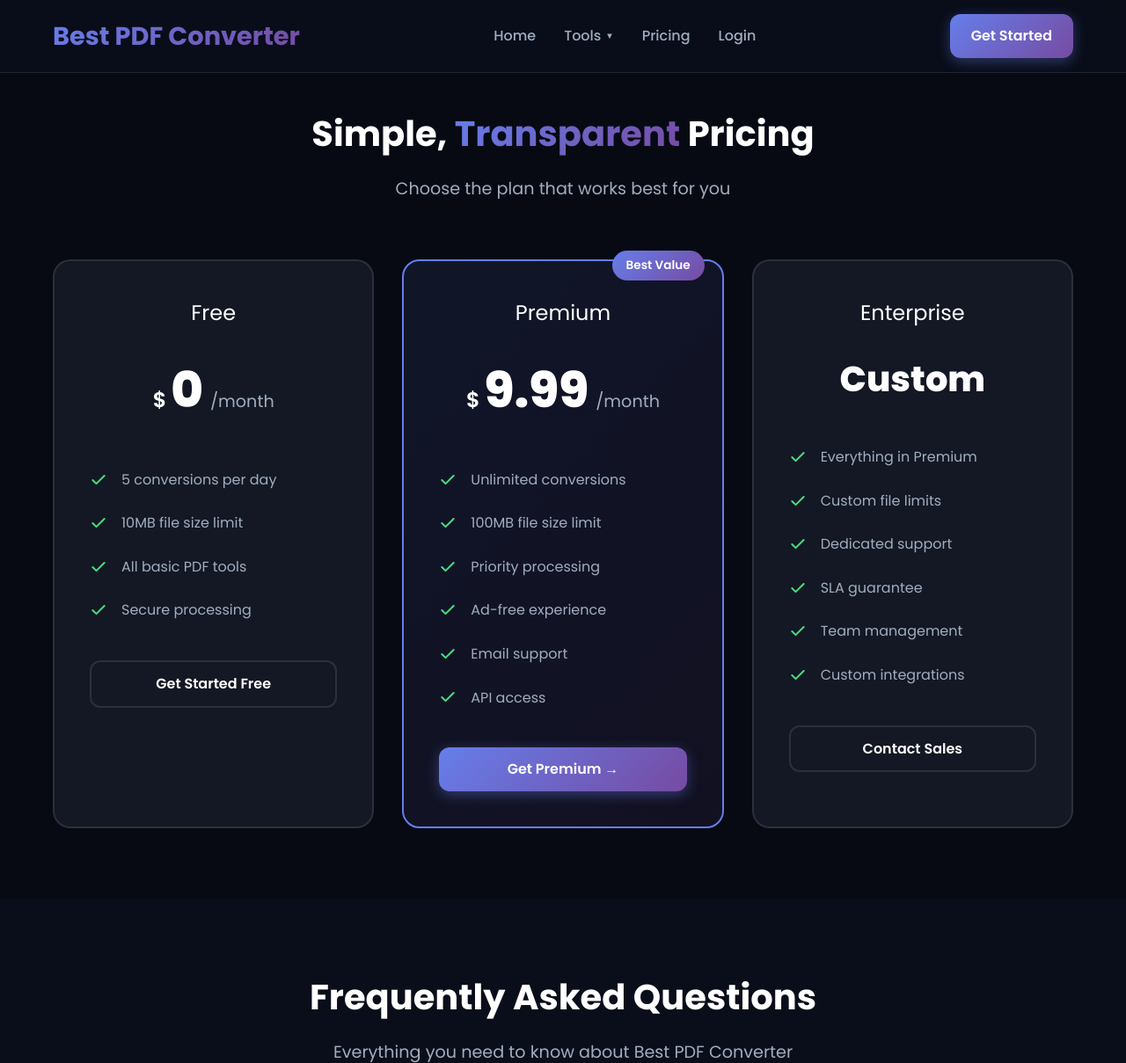
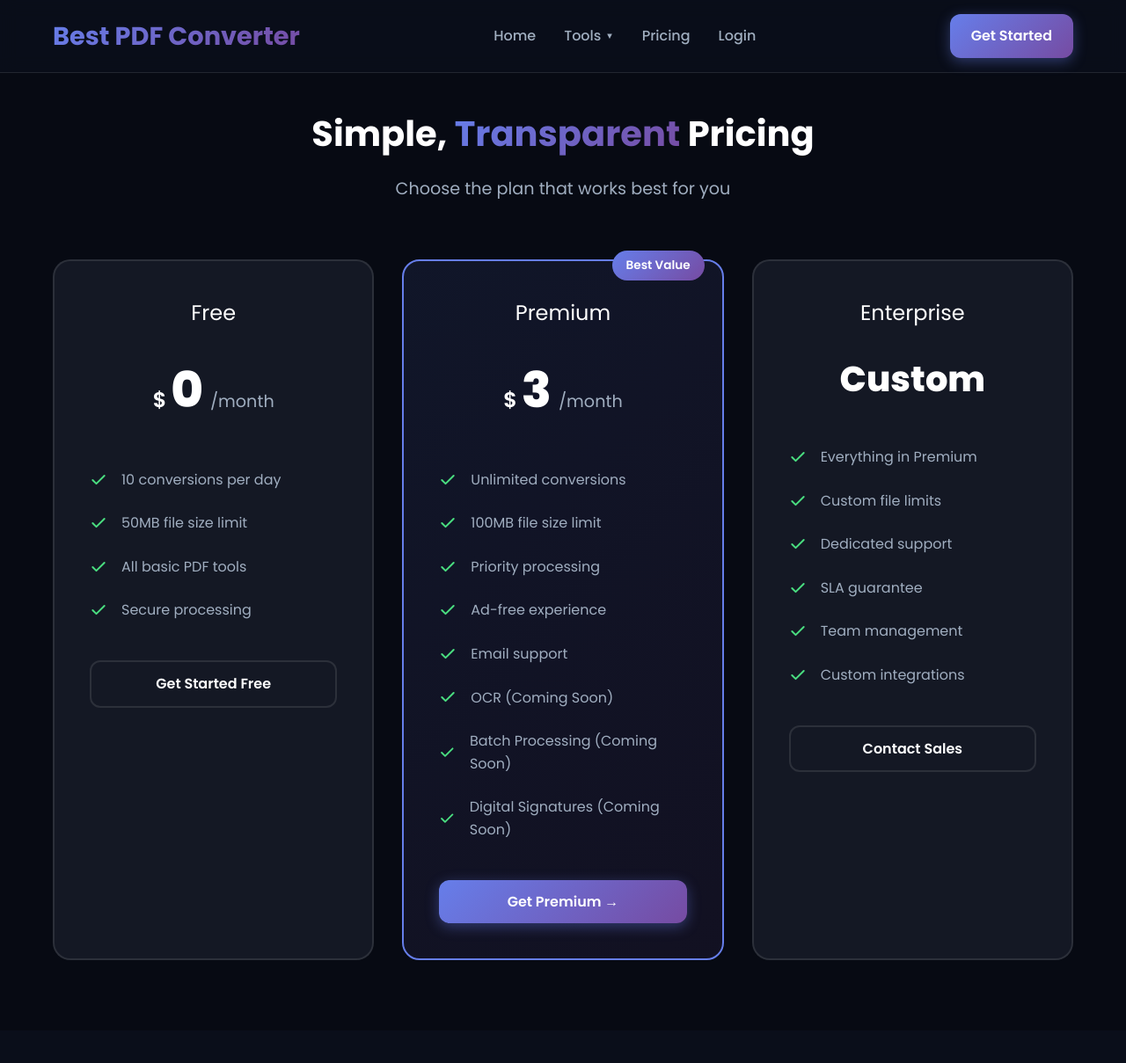
Before and after one commit to zfermi/Zenpdf, a Flask app: page /pricing in a window 1280 px wide. Shown: the top 1209 px of the page at 88% size. Run offline with Flask 3, Linux system fonts and the light colour scheme; some libraries are stand-ins or nearby versions.

Commit message:
Aggressive pricing update: /month premium, 10 ops/day free, 50MB limit + roadmap for OCR, batch processing, digital signatures

```diff
--- a/app.py
+++ b/app.py
@@ -191,7 +191,7 @@ def create_app(config_name=None):
             return True, None
         else:
             daily_count = current_user.get_daily_usage_count()
-            return False, f"Daily limit reached ({daily_count}/5 operations). Upgrade to Premium for unlimited access!"
+            return False, f"Daily limit reached ({daily_count}/10 operations). Upgrade to Premium for unlimited access!"
 
     # Ensure upload folders exist
     for folder in [app.config['UPLOAD_FOLDER'], app.config['SPLIT_FOLDER'], app.config['MERGED_FOLDER']]:
@@ -208,7 +208,7 @@ def create_app(config_name=None):
     @app.errorhandler(RequestEntityTooLarge)
     def too_large(e):
         app.logger.warning(f'File too large from {request.remote_addr}')
-        flash('File too large. Maximum size is 10MB for free users, 100MB for premium.', 'error')
+        flash('File too large. Maximum size is 50MB for free users, 100MB for premium.', 'error')
         return redirect(request.url), 413
 
     @app.errorhandler(500)
--- a/config.py
+++ b/config.py
@@ -30,7 +30,7 @@ class Config:
     }
 
     # File upload settings
-    MAX_FILE_SIZE = 10 * 1024 * 1024  # 10MB for free tier
+    MAX_FILE_SIZE = 50 * 1024 * 1024  # 50MB for free tier
     MAX_FILE_SIZE_PREMIUM = 100 * 1024 * 1024  # 100MB for premium
     MAX_MERGE_FILES = 5
     MAX_MERGE_FILES_PREMIUM = 20
@@ -53,7 +53,7 @@ class Config:
     # Rate limiting (free tier)
     RATELIMIT_STORAGE_URL = os.environ.get('REDIS_URL') or 'memory://'
     RATELIMIT_STRATEGY = 'fixed-window'
-    DAILY_OPERATION_LIMIT_FREE = 5
+    DAILY_OPERATION_LIMIT_FREE = 10
     DAILY_OPERATION_LIMIT_PREMIUM = 1000  # Effectively unlimited
 
     # Email configuration
--- a/templates/pricing.html
+++ b/templates/pricing.html
@@ -67,7 +67,7 @@
             {
                 "@type": "Offer",
                 "name": "Premium Plan",
-                "price": "9.99",
+                "price": "3.00",
                 "priceCurrency": "USD",
                 "priceValidUntil": "2025-12-31",
                 "description": "Unlimited PDF conversions and premium features"
@@ -524,14 +524,14 @@
                                 <path d="M16.667 5L7.5 14.167L3.333 10" stroke="#4ade80" stroke-width="2"
                                     stroke-linecap="round" stroke-linejoin="round" />
                             </svg>
-                            5 conversions per day
+                            10 conversions per day
                         </li>
                         <li>
                             <svg width="20" height="20" viewBox="0 0 20 20" fill="none">
                                 <path d="M16.667 5L7.5 14.167L3.333 10" stroke="#4ade80" stroke-width="2"
                                     stroke-linecap="round" stroke-linejoin="round" />
                             </svg>
-                            10MB file size limit
+                            50MB file size limit
                         </li>
                         <li>
                             <svg width="20" height="20" viewBox="0 0 20 20" fill="none">
@@ -563,7 +563,7 @@
                         <h3>Premium</h3>
                         <div class="price">
                             <span class="currency">$</span>
-                            <span class="amount">9.99</span>
+                            <span class="amount">3</span>
                             <span class="period">/month</span>
                         </div>
                     </div>
@@ -608,7 +608,21 @@
                                 <path d="M16.667 5L7.5 14.167L3.333 10" stroke="#4ade80" stroke-width="2"
                                     stroke-linecap="round" stroke-linejoin="round" />
                             </svg>
-                            API access
+                            OCR (Coming Soon)
+                        </li>
+                        <li>
+                            <svg width="20" height="20" viewBox="0 0 20 20" fill="none">
+                                <path d="M16.667 5L7.5 14.167L3.333 10" stroke="#4ade80" stroke-width="2"
+                                    stroke-linecap="round" stroke-linejoin="round" />
+                            </svg>
+                            Batch Processing (Coming Soon)
+                        </li>
+                        <li>
+                            <svg width="20" height="20" viewBox="0 0 20 20" fill="none">
+                                <path d="M16.667 5L7.5 14.167L3.333 10" stroke="#4ade80" stroke-width="2"
+                                    stroke-linecap="round" stroke-linejoin="round" />
+                            </svg>
+                            Digital Signatures (Coming Soon)
                         </li>
                     </ul>
                     {% if current_user.is_authenticated and current_user.is_premium %}
```
